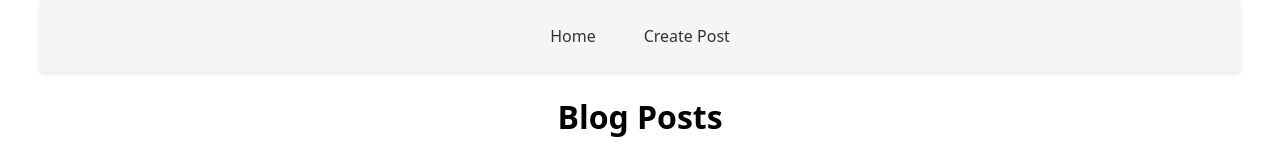
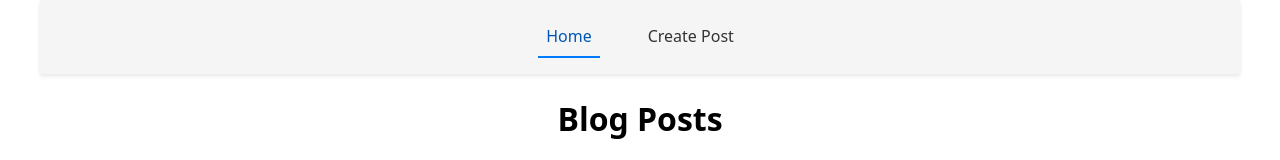
Before and after one commit to yulyaolshanska/blog-app, a React (Vite) app in the folder apps/frontend/: page / in a window 1280 px wide. Shown: the top 160 px of the page. Built offline with nearby package versions, Linux system fonts and the light colour scheme; no server answers.

Commit message:
fix: nav link styles

```diff
--- a/apps/frontend/src/components/header/Header.module.css
+++ b/apps/frontend/src/components/header/Header.module.css
@@ -6,7 +6,7 @@
 
 .nav {
   display: flex;
-  gap: 1rem;
+  gap: 2.5rem;
   justify-content: center;
 }
 
@@ -14,12 +14,11 @@
   text-decoration: none;
   color: #333;
   font-weight: 500;
-  padding: 0.5rem 1rem;
-  border-radius: 4px;
+  padding: 0.5rem;
   transition: background-color 0.2s ease;
 }
 
-.link.active {
-  background-color: #007bff;
-  color: #fff;
+.active {
+  border-bottom: 2px solid #007bff;
+  color: #0056b3;
 }
--- a/apps/frontend/src/components/header/Header.tsx
+++ b/apps/frontend/src/components/header/Header.tsx
@@ -7,10 +7,21 @@ export const Header: React.FC = () => {
   return (
     <header className={styles.header}>
       <nav className={styles.nav}>
-        <NavLink to="/" className={styles.link} end>
+        <NavLink
+          to="/"
+          className={({ isActive }) =>
+            `${styles.link} ${isActive ? styles.active : ''}`
+          }
+          end
+        >
           Home
         </NavLink>
-        <NavLink to="/create" className={styles.link}>
+        <NavLink
+          to="/create"
+          className={({ isActive }) =>
+            `${styles.link} ${isActive ? styles.active : ''}`
+          }
+        >
           Create Post
         </NavLink>
       </nav>
```
